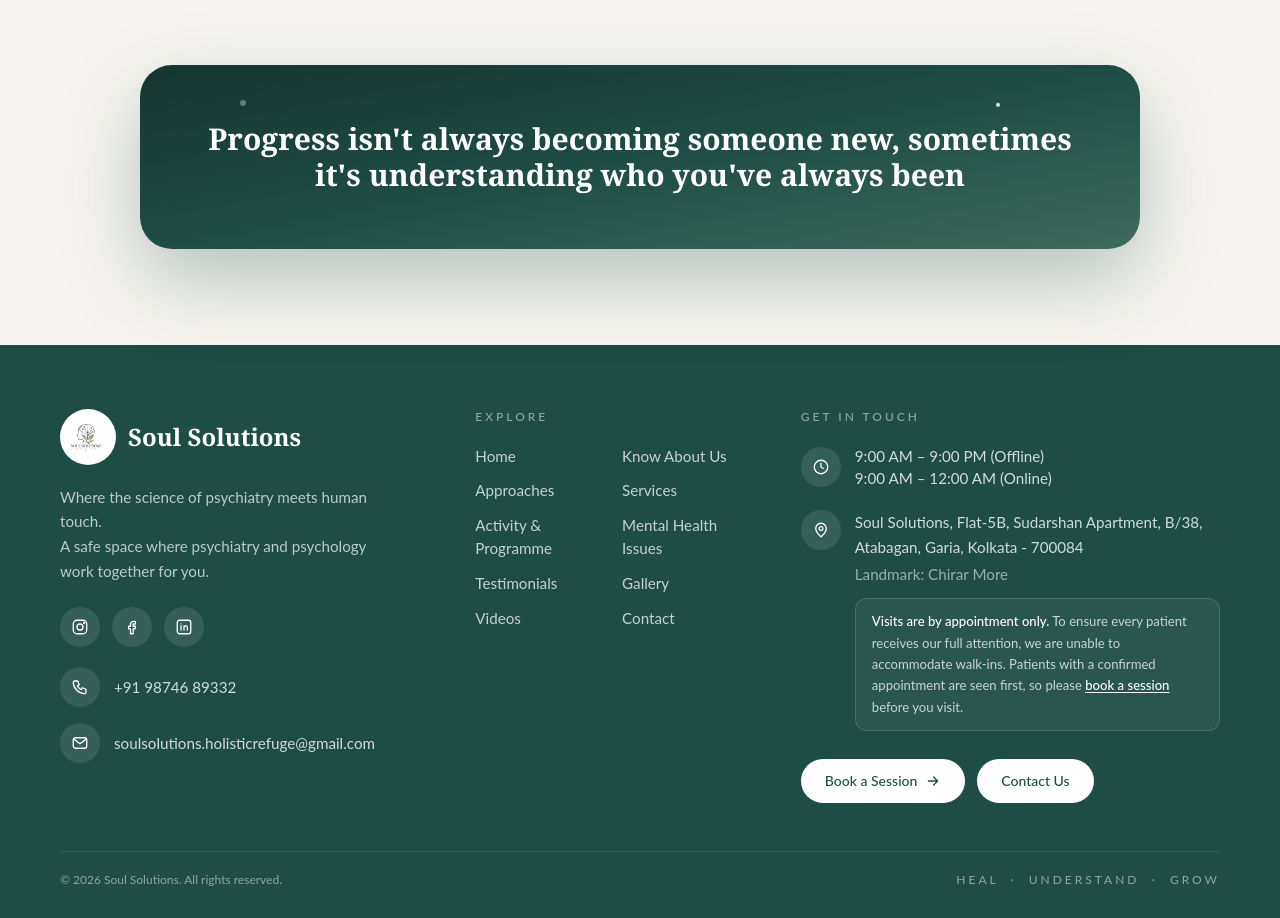
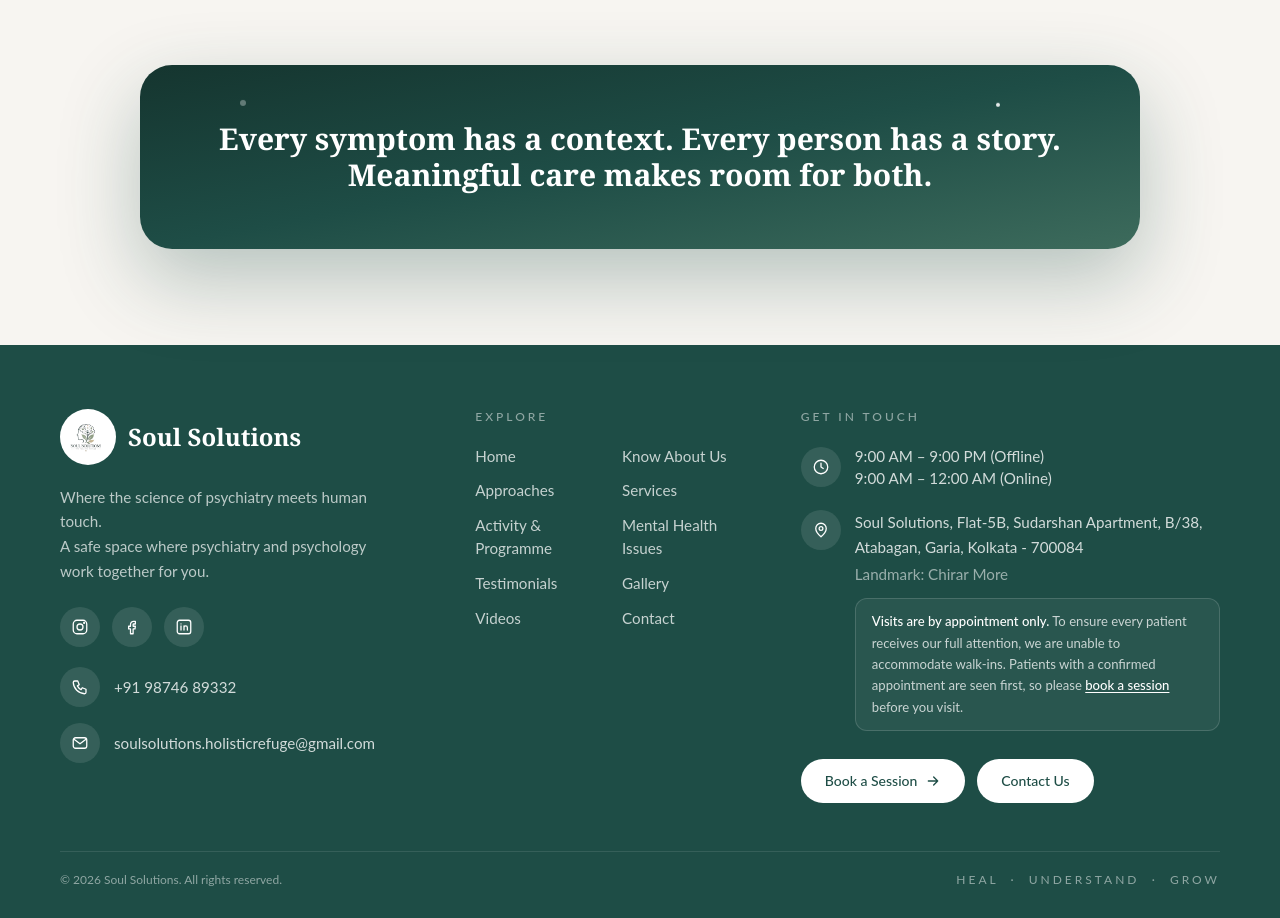
Before and after one commit to kumarnilima1512-bit/soulSolutions, a Nuxt app: page /approaches in a window 1280 px wide. Shown: the part 2720-3638 px from the top of the page. Built offline with nearby package versions, Linux system fonts and the light colour scheme.

Commit message:
chore: update text for better understanding

```diff
--- a/app/pages/approaches.vue
+++ b/app/pages/approaches.vue
@@ -314,7 +314,7 @@ const steps = [
     <!-- ============ 5. CTA (quote only, no button) ============ -->
     <CtaBanner
       tone="cream"
-      title="Progress isn't always becoming someone new, sometimes it's understanding who you've always been"
+      title="Every symptom has a context. Every person has a story. Meaningful care makes room for both."
       text=""
       button=""
     />
```
